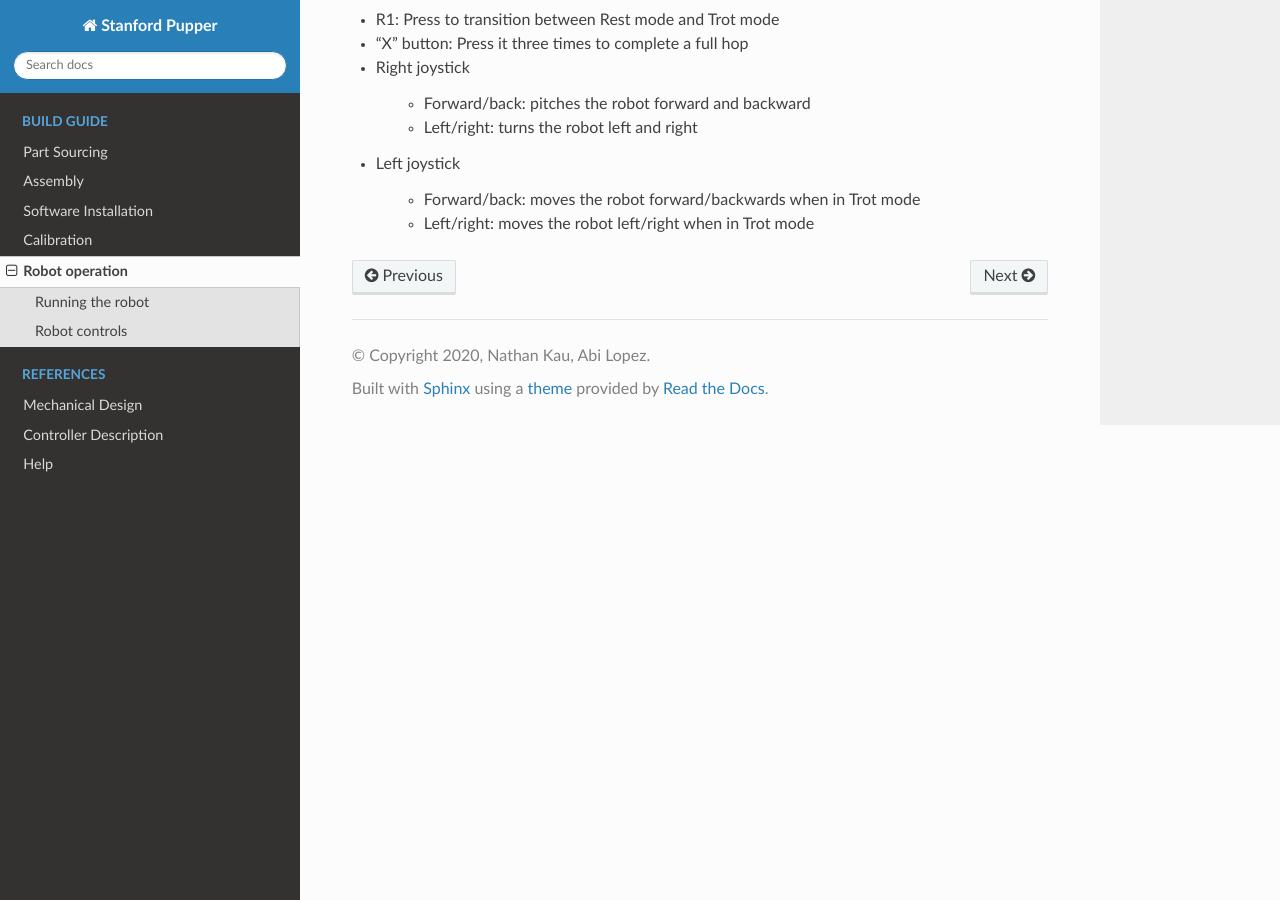
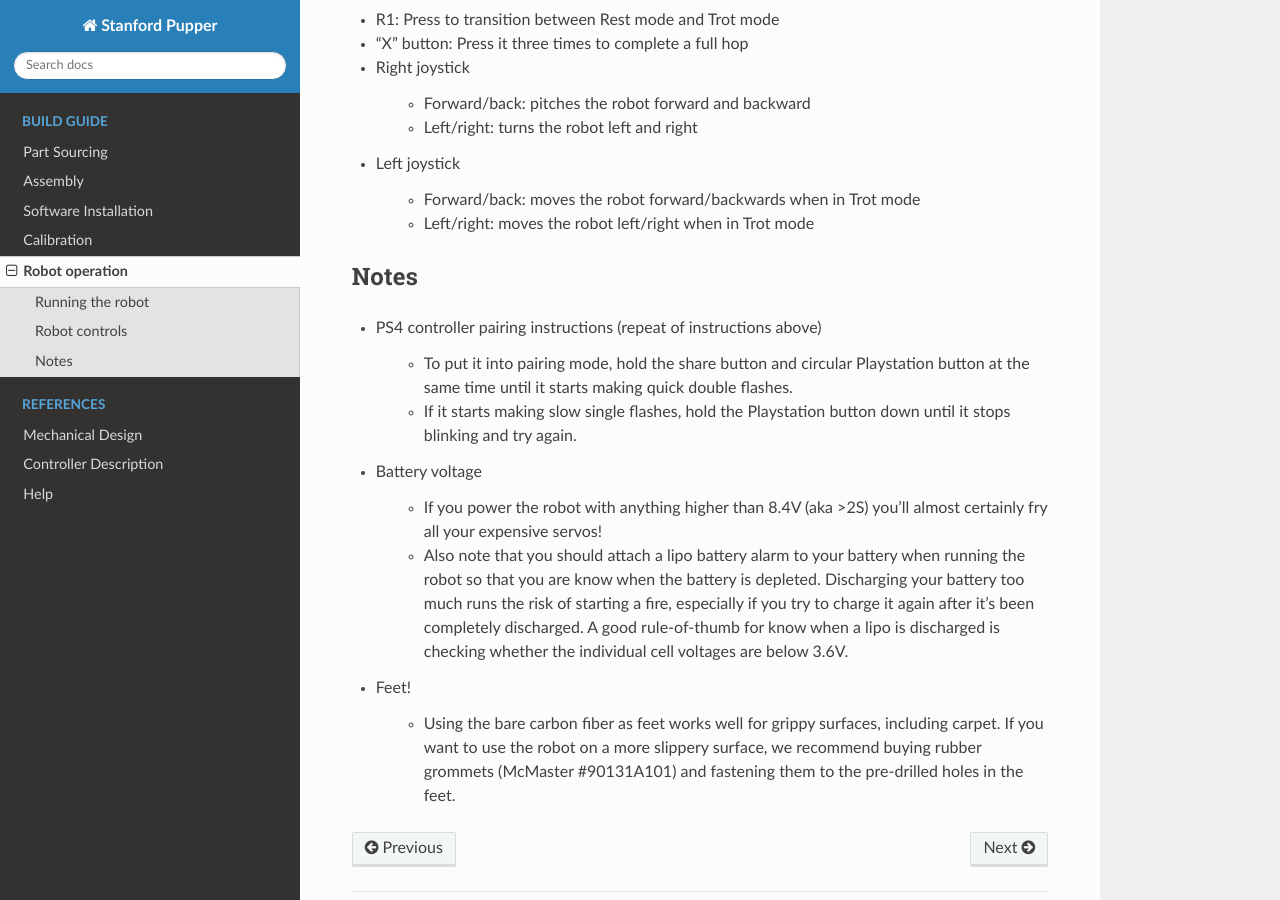
Before and after one commit to stanfordroboticsclub/Pupper, a Sphinx documentation site: the page built from docs/guide/operation.rst, in a window 1280 px wide and 900 px high, scrolled down 811 px. Built offline with Sphinx 7.4.7 and the Read the Docs theme 2.0.0, drawn with Linux system fonts in a browser that asks for light colours.

Commit message:
add notes

```diff
--- a/docs/guide/operation.rst
+++ b/docs/guide/operation.rst
@@ -39,3 +39,20 @@ Robot controls
 
     * Forward/back: moves the robot forward/backwards when in Trot mode
     * Left/right: moves the robot left/right when in Trot mode
+
+Notes
+-------
+
+* PS4 controller pairing instructions (repeat of instructions above)
+
+    * To put it into pairing mode, hold the share button and circular Playstation button at the same time until it starts making quick double flashes.
+    * If it starts making slow single flashes, hold the Playstation button down until it stops blinking and try again.
+
+* Battery voltage
+
+    * If you power the robot with anything higher than 8.4V (aka >2S) you'll almost certainly fry all your expensive servos!
+    * Also note that you should attach a lipo battery alarm to your battery when running the robot so that you are know when the battery is depleted. Discharging your battery too much runs the risk of starting a fire, especially if you try to charge it again after it's been completely discharged. A good rule-of-thumb for know when a lipo is discharged is checking whether the individual cell voltages are below 3.6V.
+
+* Feet!
+
+    * Using the bare carbon fiber as feet works well for grippy surfaces, including carpet. If you want to use the robot on a more slippery surface, we recommend buying rubber grommets (McMaster #90131A101) and fastening them to the pre-drilled holes in the feet.
```
